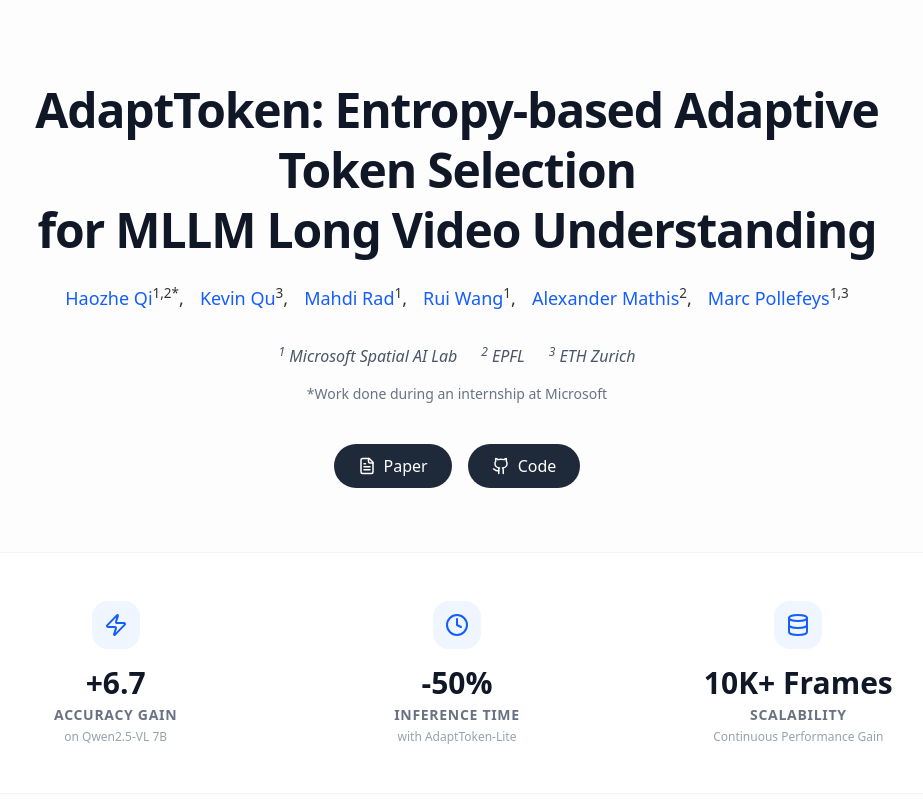
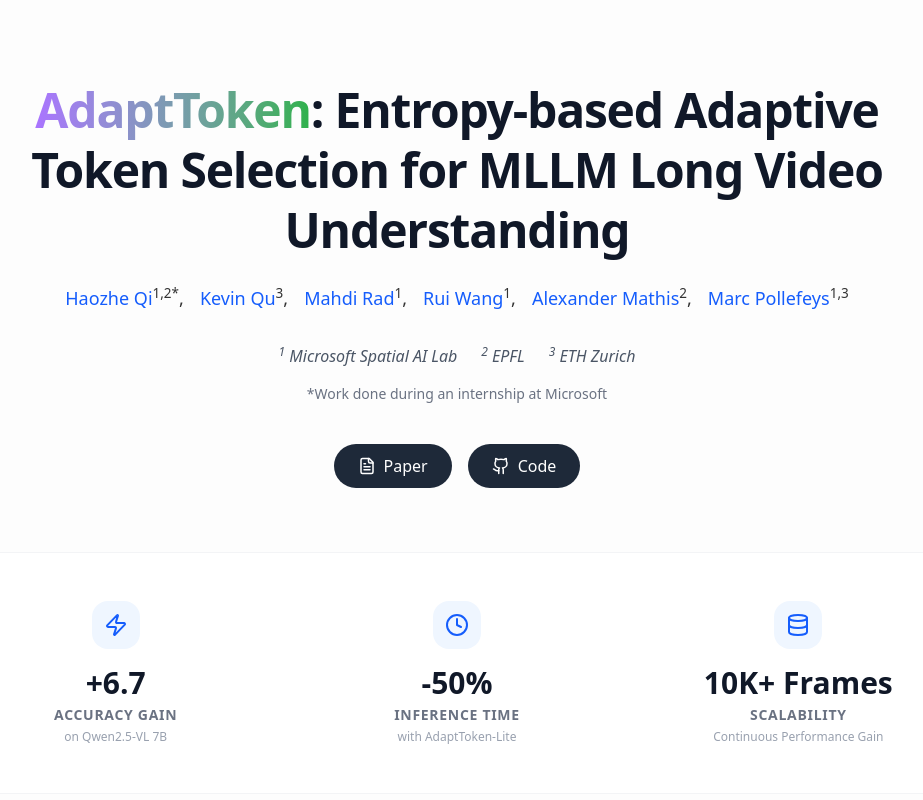
Before and after one commit to HaozheQi/adapt-token, a React (Vite) app: page / in a window 1280 px wide. Shown: the top 800 px of the page, without its empty margins (183-1106 px from the left). Built offline with nearby package versions, Linux system fonts and the light colour scheme.

Commit message:
Update title with gradient styling for AdaptToken

```diff
--- a/src/App.tsx
+++ b/src/App.tsx
@@ -79,8 +79,7 @@
           animate={{ opacity: 1, y: 0 }}
           className="text-4xl md:text-5xl font-bold tracking-tight text-gray-900 mb-6 leading-tight"
         >
-          AdaptToken: Entropy-based Adaptive Token Selection <br className="hidden md:block" />
-          for MLLM Long Video Understanding
+          <span className="bg-gradient-to-r from-[#AA74FF] to-[#2DB14A] bg-clip-text text-transparent">AdaptToken</span>: Entropy-based Adaptive Token Selection for MLLM Long Video Understanding
         </motion.h1>
 
         <motion.div
```
